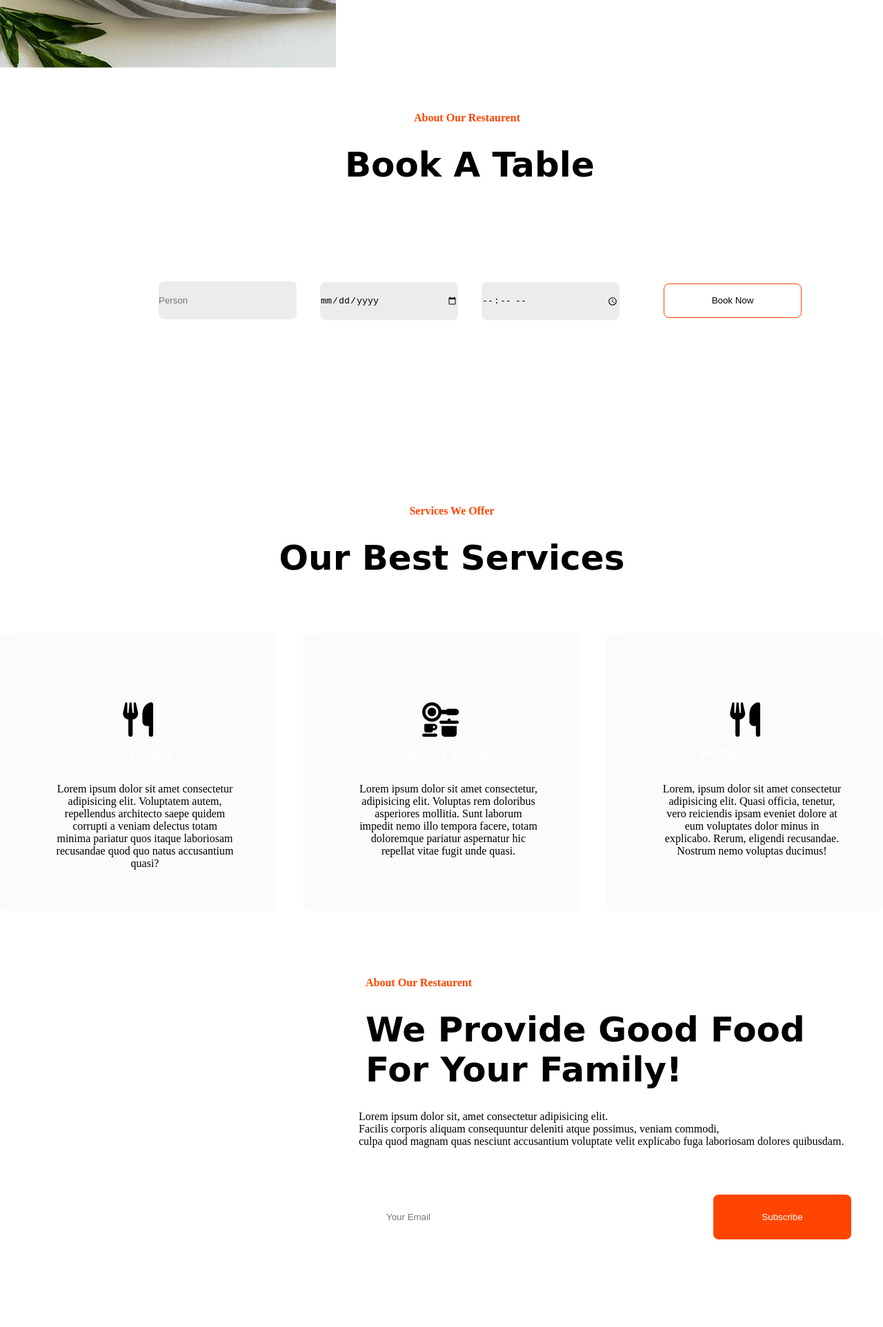
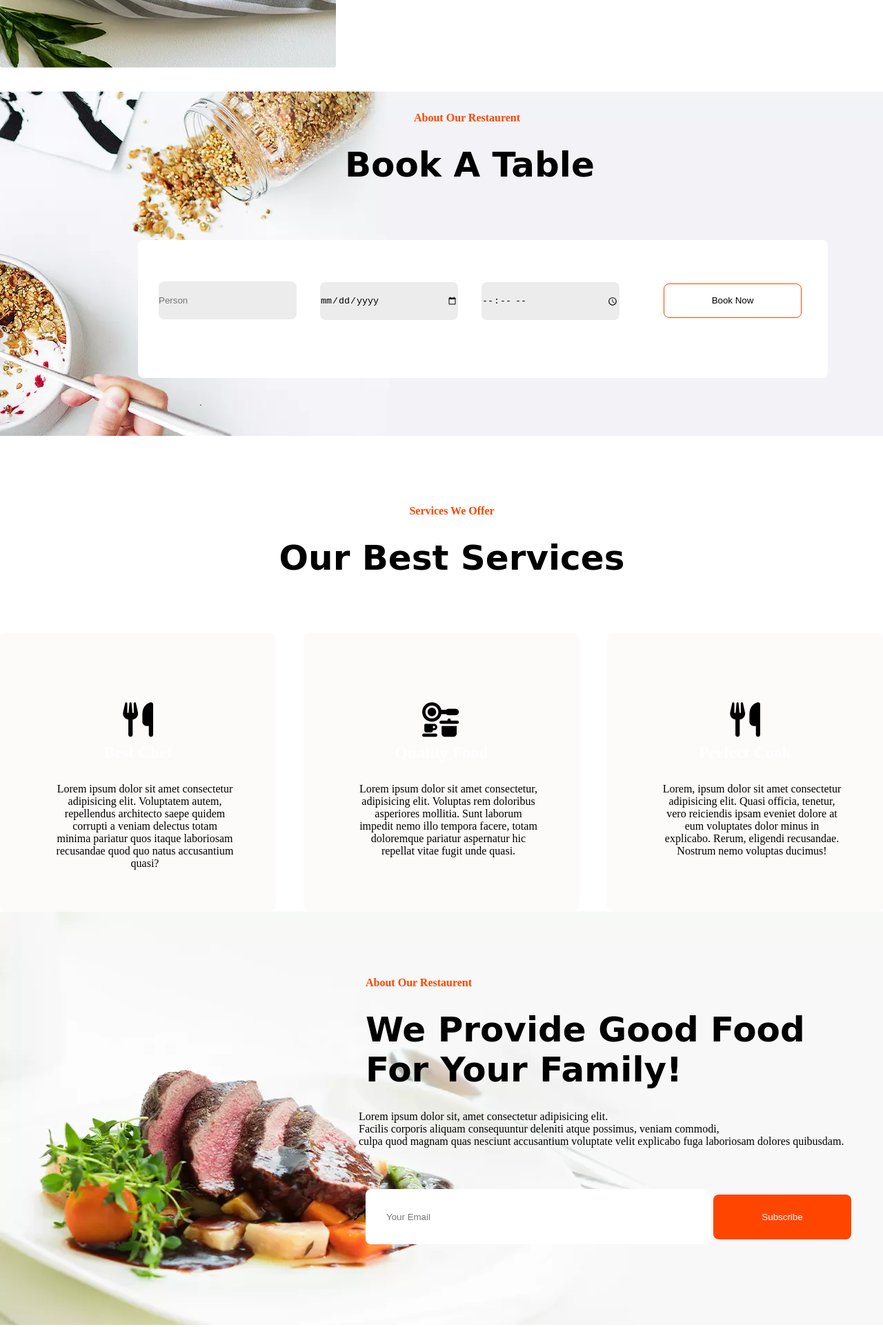
Before and after one commit to anshidaashraf/restaurent, a plain HTML site: page index.html in a window 1280 px wide. Shown: the part 2680-4604 px from the top of the page at 69% size. Drawn offline with Linux system fonts and the light colour scheme; a web font is replaced by a local one.

Commit message:
sixth commit

```diff
--- a/index.css
+++ b/index.css
@@ -177,7 +177,7 @@ p{
 
 }
 .main5{
-    background-image: url("new images/section_bg041.png");
+    background-image: url("section_bg041.png");
     background-repeat: no-repeat;
     height: 500px;
     margin-top: 0;
@@ -265,7 +265,7 @@ h2{
     margin-top: 20px;
 }
 .main7{
-    background-image: url("new images/back123.png");
+    background-image: url("back123.png");
     height: 600px;
 
 }
@@ -386,7 +386,7 @@ h2{
     gap: 20px;
 }
 .last{
-    background-image: url("new images/section_bg02.png");
+    background-image: url("section_bg02.png");
     display: flex;
     flex-direction: column;
     justify-content: center;
```
